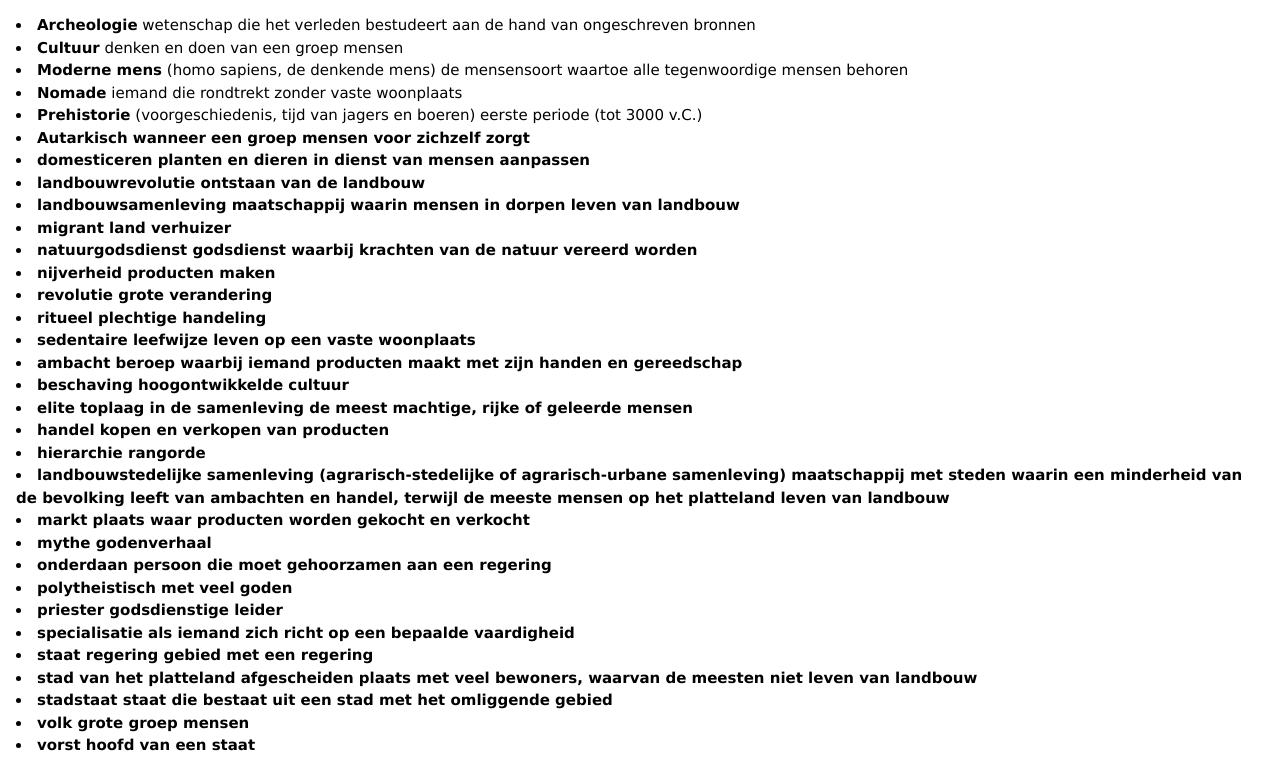
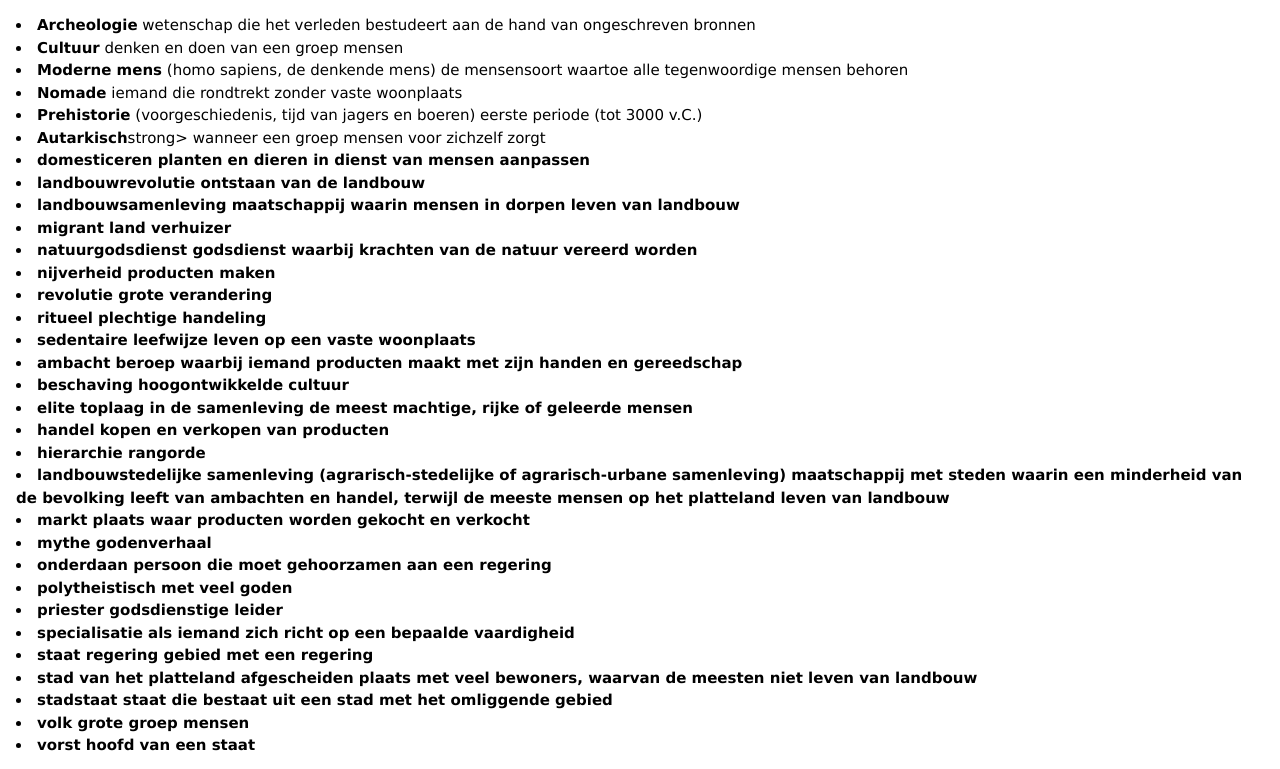
Before and after one commit to illionTS/Geschiedenis.github.io, a plain HTML site: page Index.html in a window 1280 px wide. Shown: the part 2720-3489 px from the top of the page. Drawn offline with nearby package versions, Linux system fonts and the light colour scheme.

Commit message:
Update Index.html
Rachel heeft haar tijdvak ingeleverd

```diff
--- a/Index.html
+++ b/Index.html
@@ -138,7 +138,7 @@ img {
 <li><strong>Moderne mens</strong> (homo sapiens, de denkende mens) de mensensoort waartoe alle tegenwoordige mensen behoren</li>
 <li><strong>Nomade</strong> iemand die rondtrekt zonder vaste woonplaats</li>
 <li><strong>Prehistorie</strong> (voorgeschiedenis, tijd van jagers en boeren) eerste periode (tot 3000 v.C.)</li>
-<li><strong>Autarkisch<strong> wanneer een groep mensen voor zichzelf zorgt</li>
+<li><strong>Autarkisch</strong>strong> wanneer een groep mensen voor zichzelf zorgt</li>
 
 <li><strong>domesticeren<strong> planten en dieren in dienst van mensen aanpassen</li>
 
```
